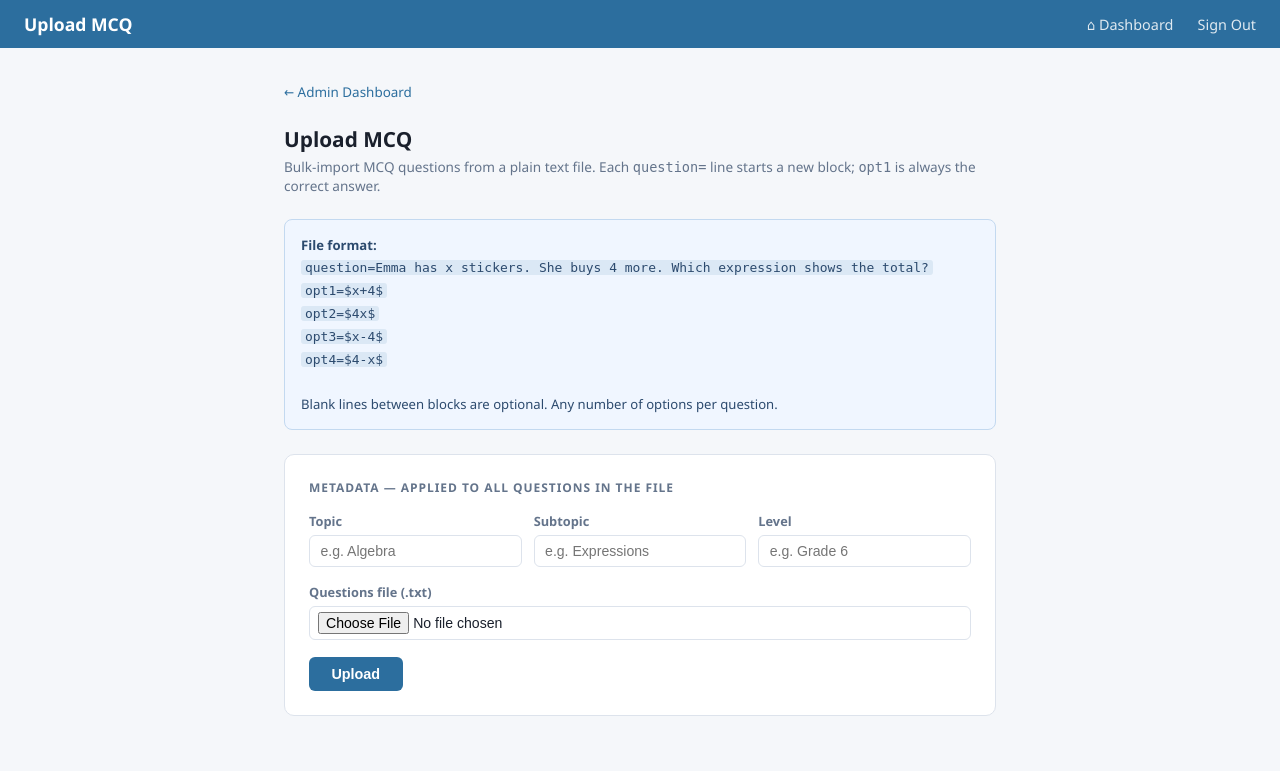
After one commit to mxlinc/mx_app, a Python web app: template templates/upload_mcq.html in a window 1280 px wide. The commit adds this page. Shown: the top 771 px of the page. Run offline with Jinja, Linux system fonts and the light colour scheme; the template is opened without the code that fills it, so the values that code supplies are empty.

Commit message:
Add Upload MCQ bulk import (isolated, new routes + page + tile)

```diff
--- a/templates/admin_new.html
+++ b/templates/admin_new.html
@@ -127,6 +127,10 @@
           <a class="quick-link-card" href="/question/api/export">
             <span class="link-icon">&#8681;</span>
             <span class="link-text">Export Questions</span>
+          </a>
+          <a class="quick-link-card" href="{{ url_for('question.upload_mcq_page') }}">
+            <span class="link-icon">&#128228;</span>
+            <span class="link-text">Upload MCQ</span>
           </a>
         </div>
       </div>
--- /dev/null
+++ b/templates/upload_mcq.html
@@ -0,0 +1,161 @@
+<!DOCTYPE html>
+<html lang="en">
+<head>
+    <meta charset="UTF-8">
+    <meta name="viewport" content="width=device-width, initial-scale=1.0">
+    <title>Upload MCQ — MX Admin</title>
+    <style>
+        :root {
+            --color-bg: #f5f7fa;
+            --color-surface: #ffffff;
+            --color-border: #dde3ec;
+            --color-primary: #2c6e9e;
+            --color-text: #1a202c;
+            --color-muted: #64748b;
+        }
+        * { margin: 0; padding: 0; box-sizing: border-box; }
+        body { font-family: 'Segoe UI', Tahoma, Geneva, Verdana, sans-serif; background: var(--color-bg); color: var(--color-text); }
+        .page { max-width: 760px; margin: 0 auto; padding: 2rem 1.5rem; }
+        h1 { font-size: 1.3rem; font-weight: 700; margin-bottom: 0.25rem; }
+        .sub { font-size: 0.85rem; color: var(--color-muted); margin: 0.25rem 0 1.5rem; }
+        .back-link { font-size: 0.84rem; color: var(--color-primary); text-decoration: none; display: inline-block; margin-bottom: 1.5rem; }
+        .back-link:hover { text-decoration: underline; }
+        .card { background: var(--color-surface); border: 1px solid var(--color-border); border-radius: 10px; padding: 1.5rem; margin-bottom: 1.5rem; }
+        .card-label { font-size: 0.75rem; font-weight: 700; text-transform: uppercase; letter-spacing: .08em; color: var(--color-muted); margin-bottom: 1rem; }
+        .field-row { display: grid; grid-template-columns: 1fr 1fr 1fr; gap: 0.75rem; margin-bottom: 1rem; }
+        label { font-size: 0.8rem; font-weight: 600; color: var(--color-muted); display: block; margin-bottom: 0.3rem; }
+        input[type=text], input[type=file] {
+            width: 100%; border: 1px solid var(--color-border); border-radius: 6px;
+            padding: 0.45rem 0.65rem; font-size: 0.88rem; color: var(--color-text); background: #fff;
+        }
+        input[type=file] { padding: 0.3rem 0.5rem; cursor: pointer; }
+        .file-row { margin-bottom: 1.1rem; }
+        .upload-btn {
+            background: var(--color-primary); color: #fff; border: none; border-radius: 6px;
+            padding: 0.55rem 1.4rem; font-size: 0.9rem; font-weight: 600; cursor: pointer;
+        }
+        .upload-btn:disabled { opacity: 0.55; cursor: not-allowed; }
+        /* Log panel */
+        #logPanel { display: none; }
+        #logList { list-style: none; font-size: 0.86rem; line-height: 1.8; max-height: 440px; overflow-y: auto; }
+        #logList li { padding: 2px 0; border-bottom: 1px solid #f0f2f5; }
+        #logList li.ok  { color: #1a6e2e; }
+        #logList li.err { color: #b91c1c; }
+        #summary { margin-top: 0.9rem; font-weight: 700; font-size: 0.9rem; }
+        .hint {
+            background: #f0f6ff; border: 1px solid #c3d9f0; border-radius: 8px;
+            padding: 0.85rem 1rem; font-size: 0.82rem; color: #2c4a6e;
+            margin-bottom: 1.5rem; line-height: 1.7;
+        }
+        .hint code { background: #dbe8f5; padding: 0 4px; border-radius: 3px; font-size: 0.81rem; }
+    </style>
+</head>
+<body>
+  {% set page_title = 'Upload MCQ' %}
+  {% include '_admin_header.html' %}
+
+  <div class="page">
+    <a class="back-link" href="{{ url_for('lms.admin_home_new') }}">← Admin Dashboard</a>
+    <h1>Upload MCQ</h1>
+    <p class="sub">Bulk-import MCQ questions from a plain text file. Each <code>question=</code> line starts a new block; <code>opt1</code> is always the correct answer.</p>
+
+    <div class="hint">
+      <strong>File format:</strong><br>
+      <code>question=Emma has x stickers. She buys 4 more. Which expression shows the total?</code><br>
+      <code>opt1=$x+4$</code><br>
+      <code>opt2=$4x$</code><br>
+      <code>opt3=$x-4$</code><br>
+      <code>opt4=$4-x$</code><br><br>
+      Blank lines between blocks are optional. Any number of options per question.
+    </div>
+
+    <div class="card">
+      <div class="card-label">Metadata — applied to all questions in the file</div>
+      <div class="field-row">
+        <div>
+          <label for="inp-topic">Topic</label>
+          <input type="text" id="inp-topic" placeholder="e.g. Algebra">
+        </div>
+        <div>
+          <label for="inp-subtopic">Subtopic</label>
+          <input type="text" id="inp-subtopic" placeholder="e.g. Expressions">
+        </div>
+        <div>
+          <label for="inp-level">Level</label>
+          <input type="text" id="inp-level" placeholder="e.g. Grade 6">
+        </div>
+      </div>
+      <div class="file-row">
+        <label for="inp-file">Questions file (.txt)</label>
+        <input type="file" id="inp-file" accept=".txt">
+      </div>
+      <button class="upload-btn" id="uploadBtn" onclick="doUpload()">Upload</button>
+    </div>
+
+    <div class="card" id="logPanel">
+      <div class="card-label">Upload Log</div>
+      <ul id="logList"></ul>
+      <div id="summary"></div>
+    </div>
+  </div>
+
+  <script>
+    async function doUpload() {
+      const file = document.getElementById('inp-file').files[0];
+      if (!file) { alert('Please select a .txt file'); return; }
+
+      const topic    = document.getElementById('inp-topic').value.trim();
+      const subtopic = document.getElementById('inp-subtopic').value.trim();
+      const level    = document.getElementById('inp-level').value.trim();
+
+      const fd = new FormData();
+      fd.append('file', file);
+      fd.append('topic', topic);
+      fd.append('subtopic', subtopic);
+      fd.append('level', level);
+
+      const btn     = document.getElementById('uploadBtn');
+      const panel   = document.getElementById('logPanel');
+      const list    = document.getElementById('logList');
+      const summary = document.getElementById('summary');
+
+      btn.textContent = 'Uploading…';
+      btn.disabled    = true;
+      panel.style.display = 'block';
+      list.innerHTML  = '';
+      summary.textContent = 'Processing…';
+      summary.style.color = '';
+
+      try {
+        const res  = await fetch('/question/api/upload-mcq', { method: 'POST', body: fd });
+        const data = await res.json();
+
+        if (!data.ok && !data.results) {
+          summary.textContent = '✗ ' + (data.error || 'Upload failed');
+          summary.style.color = '#b91c1c';
+        } else {
+          (data.results || []).forEach(r => {
+            const li = document.createElement('li');
+            if (r.ok) {
+              li.className   = 'ok';
+              li.textContent = `✓ Q${r.n} saved as ID ${r.id} — "${r.preview}"`;
+            } else {
+              li.className   = 'err';
+              li.textContent = `✗ Q${r.n} failed: ${r.error}${r.preview ? ' — "' + r.preview + '"' : ''}`;
+            }
+            list.appendChild(li);
+          });
+          summary.textContent = `Done — ${data.saved} saved, ${data.failed} failed`;
+          summary.style.color = data.failed > 0 ? '#b91c1c' : '#1a6e2e';
+        }
+      } catch (e) {
+        summary.textContent = '✗ Network error — ' + e.message;
+        summary.style.color = '#b91c1c';
+      }
+
+      btn.textContent = 'Upload';
+      btn.disabled    = false;
+    }
+  </script>
+</body>
+</html>
```
Also changed, not shown: qb/questions.py (+108 -0 lines).
